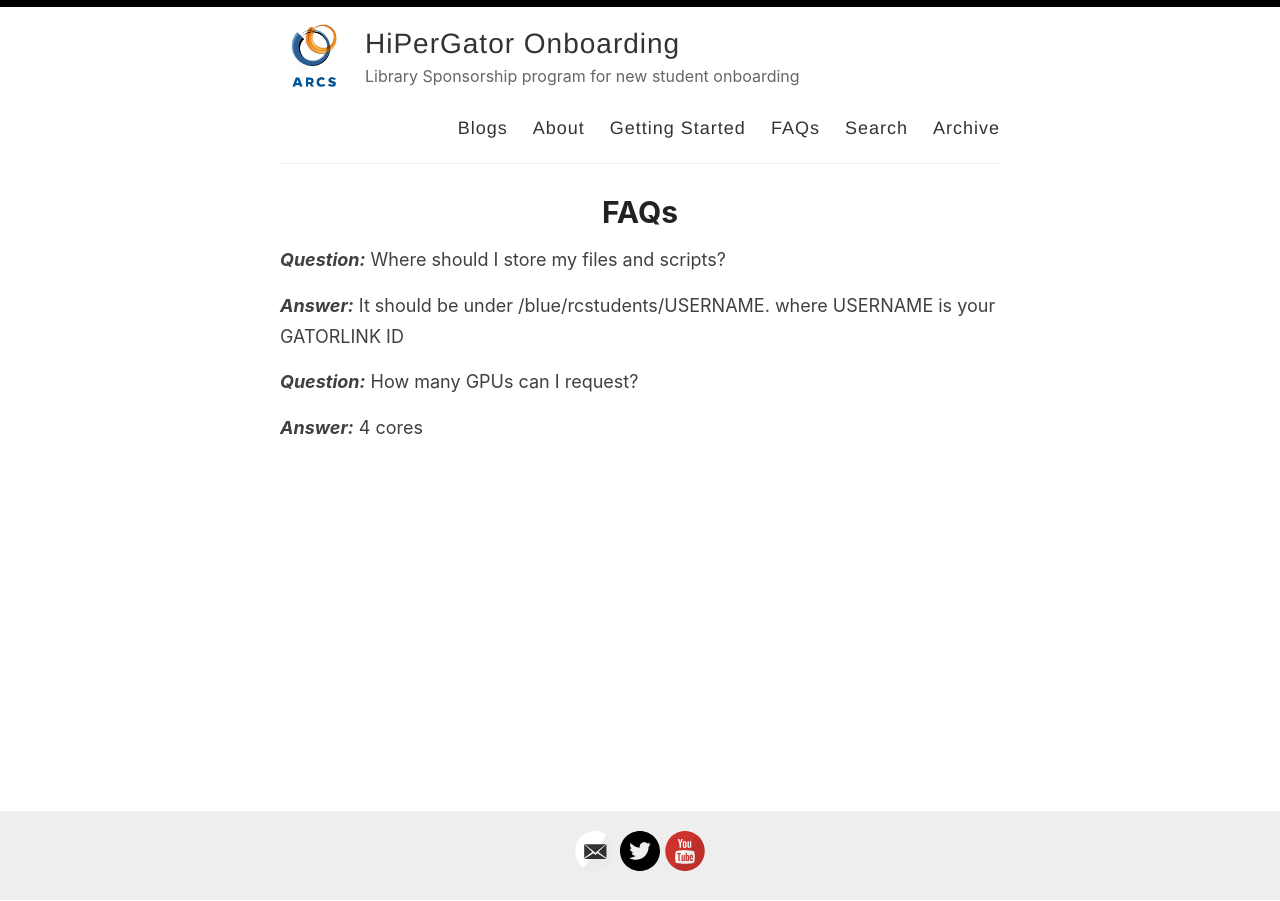
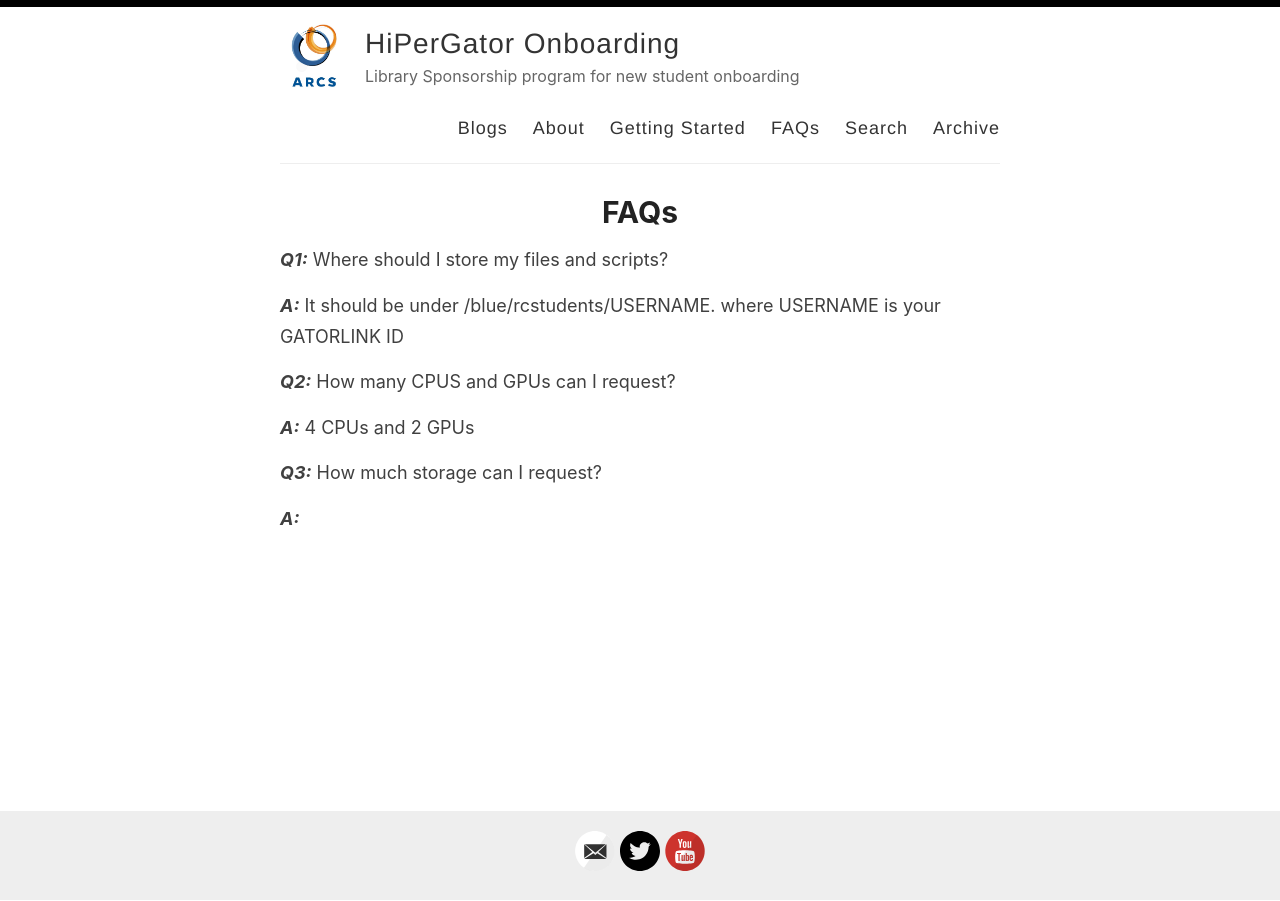
Before and after one commit to NatyaHans/HiPerGatorOnboarding, a Jekyll site: the page built from _pages/FAQs.md, in a window 1280 px wide. Built offline with Jekyll 4.4.1, drawn with Linux system fonts in a browser that asks for light colours.

Commit message:
Update FAQs.md

```diff
--- a/_pages/FAQs.md
+++ b/_pages/FAQs.md
@@ -5,11 +5,16 @@ permalink: /faqs/
 ---
 
 
-_**Question:**_ Where should I store my files and scripts?
+_**Q1:**_ Where should I store my files and scripts?
 
-_**Answer:**_ It should be under /blue/rcstudents/USERNAME. where USERNAME is your GATORLINK ID
+_**A:**_ It should be under /blue/rcstudents/USERNAME. where USERNAME is your GATORLINK ID
 
 
-_**Question:**_ How many GPUs can I request?
+_**Q2:**_ How many CPUS and GPUs can I request?
 
-_**Answer:**_ 4 cores
+_**A:**_ 4 CPUs and 2 GPUs
+
+
+_**Q3:**_ How much storage can I request?
+
+_**A:**_
```
